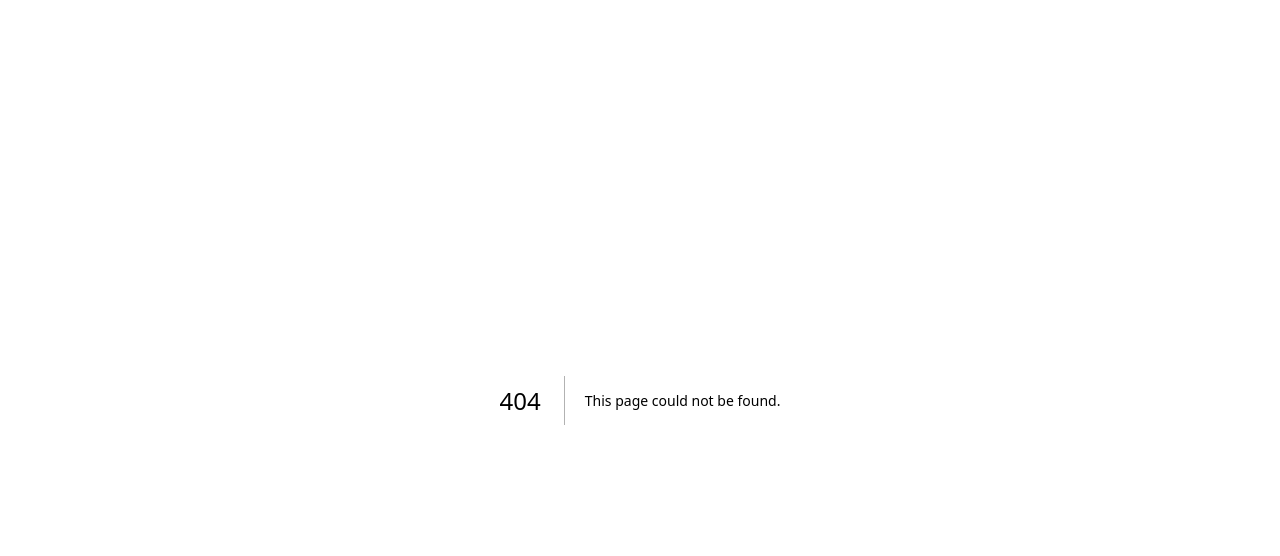
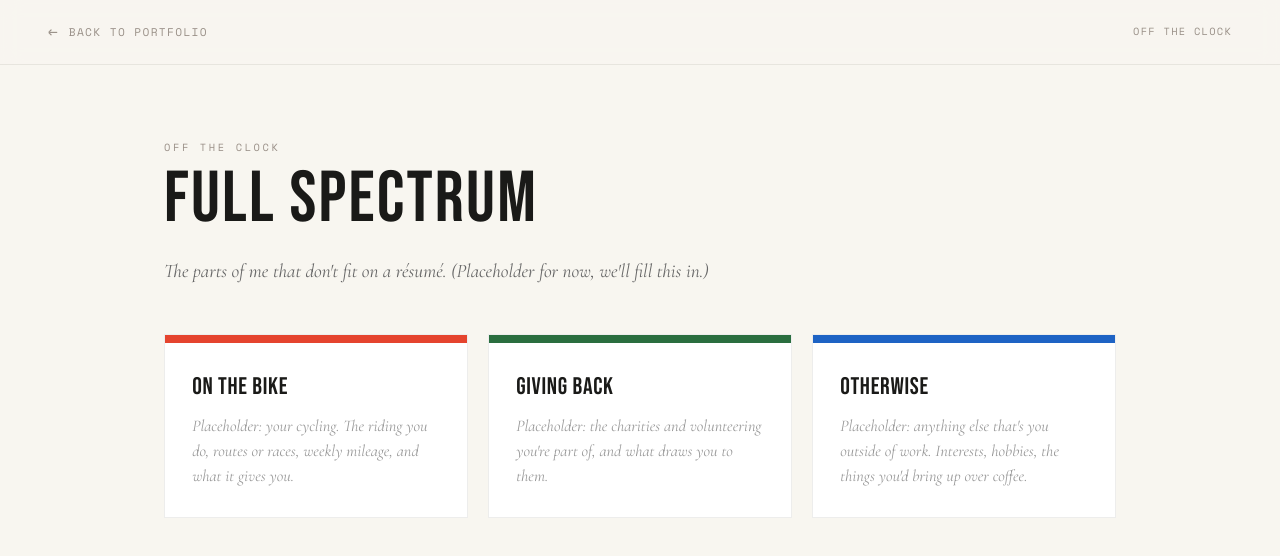
Before and after one commit to CBowers28/personal_website, a Next.js app in the folder my-portfolio/: page /life in a window 1280 px wide. Before the commit this address had no page. Shown: the top 556 px of the page. Built offline with nearby package versions, Linux system fonts and the light colour scheme.

Commit message:
Add posts.ts and /life page so the build resolves

```diff
--- /dev/null
+++ b/my-portfolio/src/app/life/page.tsx
@@ -0,0 +1,143 @@
+import Link from "next/link";
+
+// "Full Spectrum", the personal / off-the-clock page. Placeholder copy for now;
+// Christopher will fill in cycling, charity work, and other interests.
+const FACETS = [
+    {
+        label: "On the Bike",
+        color: "#E5442E",
+        body: "Placeholder: your cycling. The riding you do, routes or races, weekly mileage, and what it gives you.",
+    },
+    {
+        label: "Giving Back",
+        color: "#2A6E3F",
+        body: "Placeholder: the charities and volunteering you're part of, and what draws you to them.",
+    },
+    {
+        label: "Otherwise",
+        color: "#1E63C4",
+        body: "Placeholder: anything else that's you outside of work. Interests, hobbies, the things you'd bring up over coffee.",
+    },
+];
+
+export default function LifePage() {
+    return (
+        <>
+            <style>{`
+        @import url('https://fonts.googleapis.com/css2?family=Bebas+Neue&family=Cormorant+Garamond:ital,wght@0,300;0,400;0,600;1,300;1,400&family=Space+Mono:wght@400;700&display=swap');
+
+        :root { --bg: #F8F6F0; --ink: #1A1A18; --subtle: #9A9088; }
+        * { box-sizing: border-box; margin: 0; padding: 0; }
+        body {
+          background: var(--bg);
+          color: var(--ink);
+          font-family: 'Cormorant Garamond', Georgia, serif;
+          min-height: 100vh;
+        }
+
+        .back-bar {
+          position: fixed; top: 0; left: 0; right: 0; z-index: 100;
+          padding: 1.25rem 3rem;
+          display: flex; align-items: center; justify-content: space-between;
+          background: rgba(248,246,240,0.9);
+          backdrop-filter: blur(10px);
+          border-bottom: 1px solid rgba(26,26,24,0.08);
+        }
+        .back-link {
+          display: flex; align-items: center; gap: 0.6rem;
+          font-family: 'Space Mono', monospace;
+          font-size: 0.7rem; letter-spacing: 0.12em; text-transform: uppercase;
+          color: var(--subtle); text-decoration: none; transition: color 0.2s;
+        }
+        .back-link:hover { color: var(--ink); }
+        .back-arrow { font-size: 1rem; transition: transform 0.2s; }
+        .back-link:hover .back-arrow { transform: translateX(-3px); }
+        .back-kicker {
+          font-family: 'Space Mono', monospace; font-size: 0.65rem;
+          letter-spacing: 0.12em; text-transform: uppercase; color: var(--subtle);
+        }
+
+        .life-wrap {
+          max-width: 1000px;
+          margin: 0 auto;
+          padding: 140px 1.5rem 6rem;
+          animation: fadeUp 0.7s cubic-bezier(0.16,1,0.3,1) both;
+        }
+        @keyframes fadeUp {
+          from { opacity: 0; transform: translateY(24px); }
+          to   { opacity: 1; transform: translateY(0); }
+        }
+
+        .life-label {
+          font-family: 'Space Mono', monospace; font-size: 0.65rem;
+          letter-spacing: 0.25em; text-transform: uppercase;
+          color: var(--subtle); margin-bottom: 0.5rem;
+        }
+        .life-title {
+          font-family: 'Bebas Neue', sans-serif;
+          font-size: clamp(2.8rem, 7vw, 4.5rem);
+          letter-spacing: 0.03em; line-height: 1; margin-bottom: 1.25rem;
+        }
+        .life-lede {
+          font-size: 1.2rem; line-height: 1.6; color: #666;
+          font-style: italic; max-width: 620px; margin-bottom: 3rem;
+        }
+
+        .facets-grid {
+          display: grid;
+          grid-template-columns: repeat(3, 1fr);
+          gap: 1.25rem;
+        }
+        .facet-card {
+          display: flex; flex-direction: column;
+          background: #fff; border: 1.5px solid rgba(26,26,24,0.08);
+          overflow: hidden;
+          transition: transform 0.25s cubic-bezier(0.34,1.56,0.64,1), box-shadow 0.25s;
+        }
+        .facet-card:hover { transform: translateY(-4px); box-shadow: 0 14px 34px rgba(0,0,0,0.08); }
+        .facet-stripe { height: 8px; width: 100%; }
+        .facet-body { padding: 1.6rem 1.7rem 1.7rem; }
+        .facet-label {
+          font-family: 'Bebas Neue', sans-serif; font-size: 1.5rem;
+          letter-spacing: 0.03em; color: var(--ink); margin-bottom: 0.55rem;
+        }
+        .facet-text { font-size: 1.02rem; line-height: 1.55; color: #999; font-style: italic; }
+
+        @media (max-width: 768px) {
+          .back-bar { padding: 1rem 1.25rem; }
+          .life-wrap { padding: 120px 1.25rem 4rem; }
+          .facets-grid { grid-template-columns: 1fr; gap: 1rem; }
+        }
+      `}</style>
+
+            <nav className="back-bar">
+                <Link href="/" className="back-link">
+                    <span className="back-arrow">←</span>
+                    Back to Portfolio
+                </Link>
+                <span className="back-kicker">Off the Clock</span>
+            </nav>
+
+            <main className="life-wrap">
+                <div className="life-label">Off the Clock</div>
+                <h1 className="life-title">FULL SPECTRUM</h1>
+                <p className="life-lede">
+                    The parts of me that don&apos;t fit on a résumé. (Placeholder for now,
+                    we&apos;ll fill this in.)
+                </p>
+
+                <div className="facets-grid">
+                    {FACETS.map((f) => (
+                        <div key={f.label} className="facet-card">
+                            <div className="facet-stripe" style={{ background: f.color }} />
+                            <div className="facet-body">
+                                <div className="facet-label">{f.label}</div>
+                                <p className="facet-text">{f.body}</p>
+                            </div>
+                        </div>
+                    ))}
+                </div>
+            </main>
+        </>
+    );
+}
--- /dev/null
+++ b/my-portfolio/src/lib/posts.ts
@@ -0,0 +1,32 @@
+// ─── Beyond the Colors — writing / opinion pieces ───────────────────
+// Pieces are normally LaTeX-exported PDFs.
+//
+// To publish one:
+//   1. Drop the PDF in `public/writing/`  (e.g. public/writing/my-essay.pdf)
+//   2. Add an entry to POSTS below with `pdf: "/writing/my-essay.pdf"`.
+// The card on the homepage opens that PDF. Newest-first ordering is by `date`.
+
+export type Post = {
+    slug: string;            // used only as a stable React key / anchor
+    title: string;
+    kicker: string;          // short category, e.g. "Opinion" · "Essay" · "Field Notes"
+    date: string;            // ISO yyyy-mm-dd
+    excerpt: string;
+    color: { hex: string; code: string; name: string };
+    pdf: string;             // path under /public, e.g. "/writing/my-essay.pdf"
+    pages?: number;
+    draft?: boolean;         // set true to keep a piece out of the public list
+};
+
+// Intentionally empty — pieces get added here as they're written.
+export const POSTS: Post[] = [];
+
+export const PUBLISHED_POSTS: Post[] = POSTS
+    .filter((p) => !p.draft)
+    .slice()
+    .sort((a, b) => (a.date < b.date ? 1 : -1));
+
+export function formatPostDate(iso: string): string {
+    const d = new Date(iso + "T00:00:00");
+    return d.toLocaleDateString("en-US", { year: "numeric", month: "long", day: "numeric" });
+}
```
